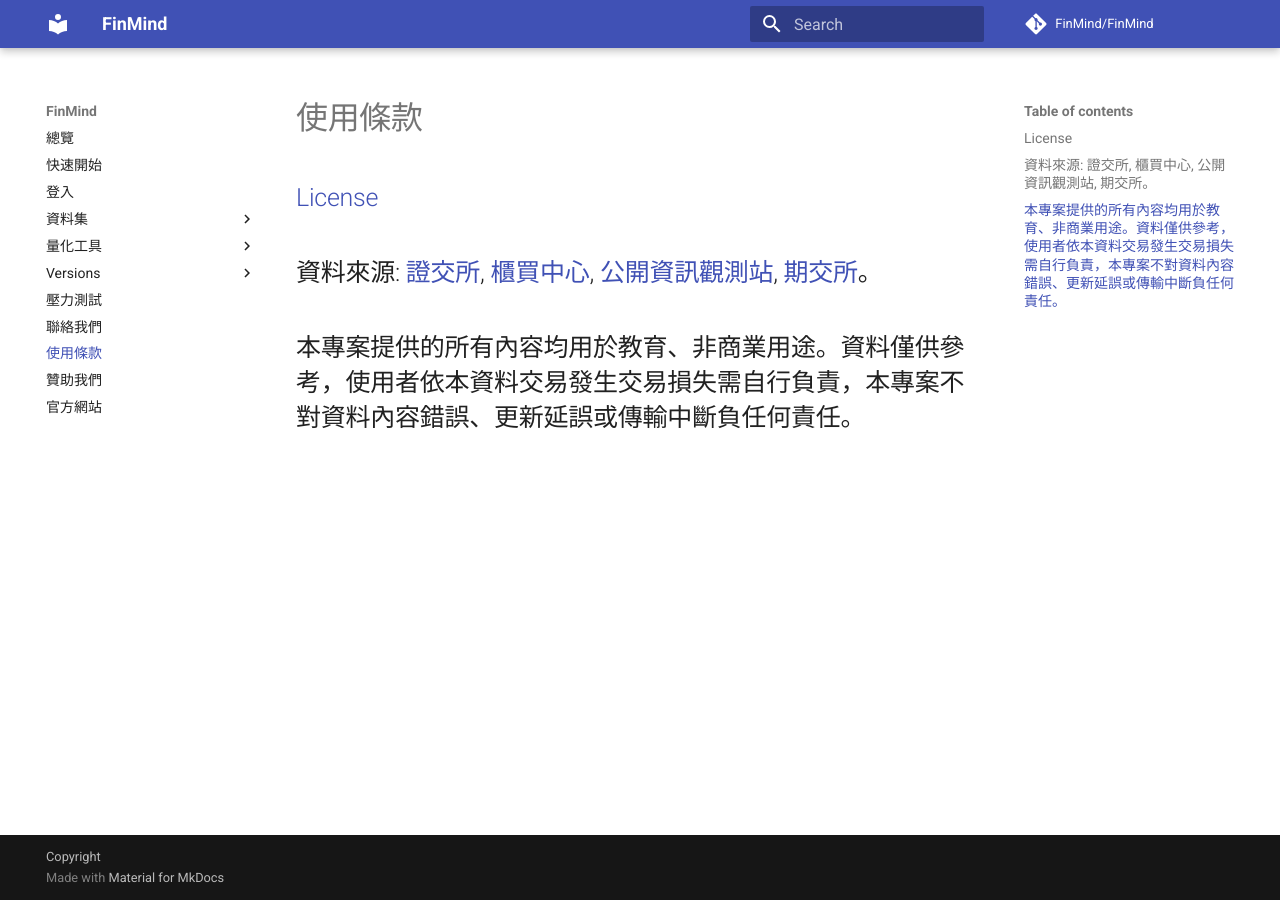
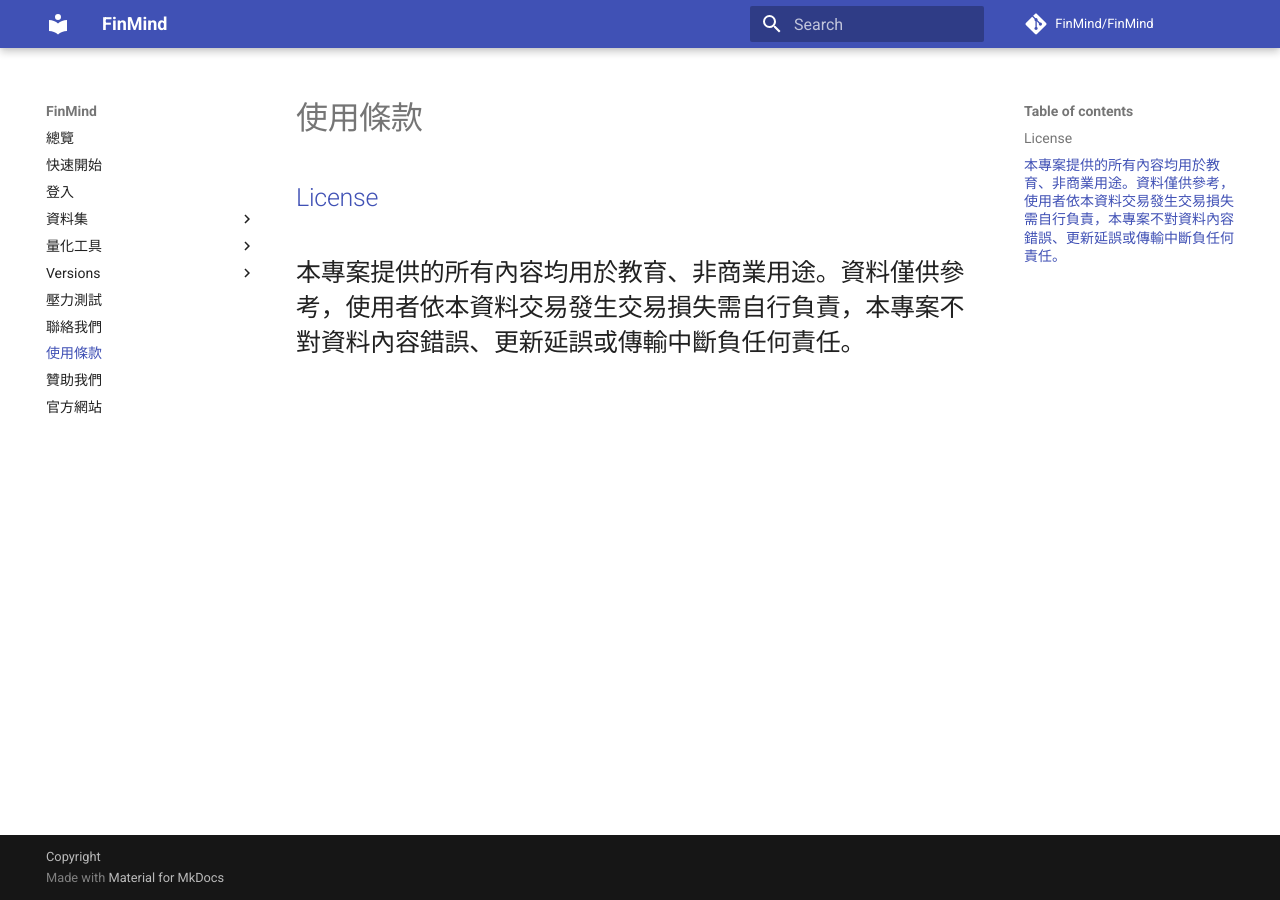
Before and after one commit to FinMind/FinMind-Doc, an MkDocs documentation site: the page built from docs/License.md, in a window 1280 px wide. Built offline with MkDocs 1.6.1 and Material for MkDocs 9.7.7, drawn with Linux system fonts in a browser that asks for light colours; comment, search, counter and statistics services are not loaded.

Commit message:
feat: rm doc

```diff
--- a/docs/License.md
+++ b/docs/License.md
@@ -1,5 +1,4 @@
 
 
 ## [License](https://github.com/linsamtw/FinMind/blob/master/LICENSE)
-## 資料來源: [證交所](https://www.twse.com.tw/zh/), [櫃買中心](https://www.tpex.org.tw/web/), [公開資訊觀測站](https://mops.twse.com.tw/mops/web/index), [期交所](https://www.taifex.com.tw/cht/index)。
 ## 本專案提供的所有內容均用於教育、非商業用途。資料僅供參考，使用者依本資料交易發生交易損失需自行負責，本專案不對資料內容錯誤、更新延誤或傳輸中斷負任何責任。
```
